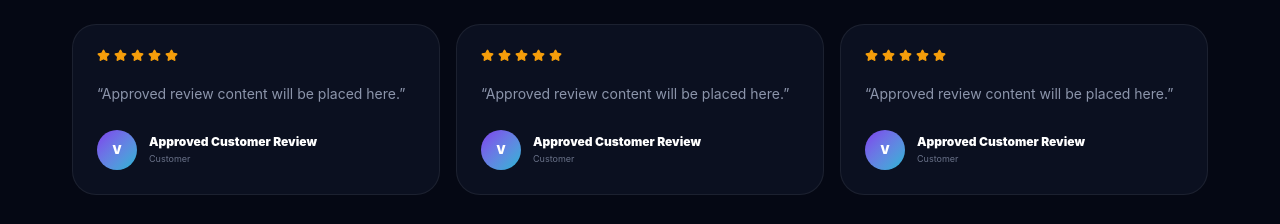
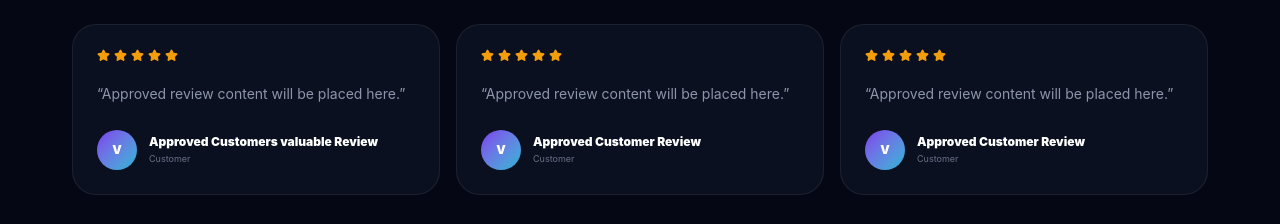
Before and after one commit to Sumit9328/veloop-pay, a React (Vite) app: page / in a window 1280 px wide. Shown: the part 4860-5084 px from the top of the page. Built offline with nearby package versions, Linux system fonts and the light colour scheme.

Commit message:
first commit

```diff
--- a/src/components/VeloopTestimonials.jsx
+++ b/src/components/VeloopTestimonials.jsx
@@ -10,7 +10,7 @@ import "swiper/css/pagination";
 const VeloopTestimonials = () => {
   const testimonials = [
     {
-      name: "Approved Customer Review",
+      name: "Approved Customers valuable Review",
       role: "Customer",
       text: "Approved review content will be placed here.",
     },
```
